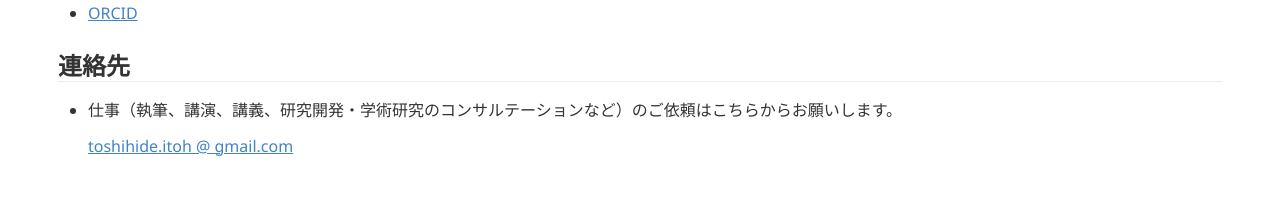
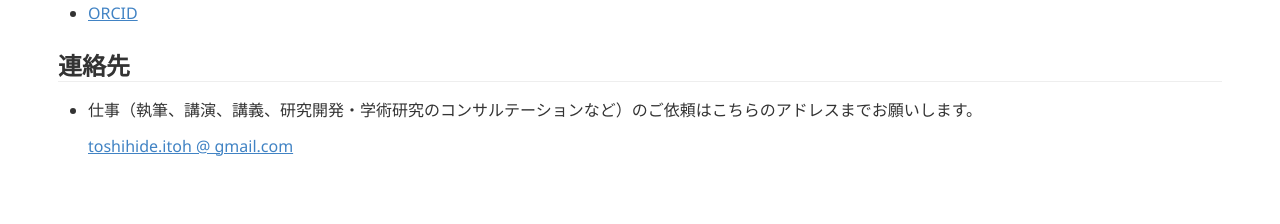
Before and after one commit to tnitoh/tnitoh.github.io, a Jekyll site: the page built from index.md, in a window 1280 px wide. Shown: the part 885-1109 px from the top of the page. Built offline with Jekyll 4.4.1, drawn with Linux system fonts in a browser that asks for light colours; Markdown is read by kramdown in place of the engine named in the settings.

Commit message:
Update index.md

```diff
--- a/index.md
+++ b/index.md
@@ -42,6 +42,6 @@ title: Toshihide Itoh's web page
 
 
 ## 連絡先
-- 仕事（執筆、講演、講義、研究開発・学術研究のコンサルテーションなど）のご依頼はこちらからお願いします。
+- 仕事（執筆、講演、講義、研究開発・学術研究のコンサルテーションなど）のご依頼はこちらのアドレスまでお願いします。
 
   [toshihide.itoh @ gmail.com](contact_note.md)
```
